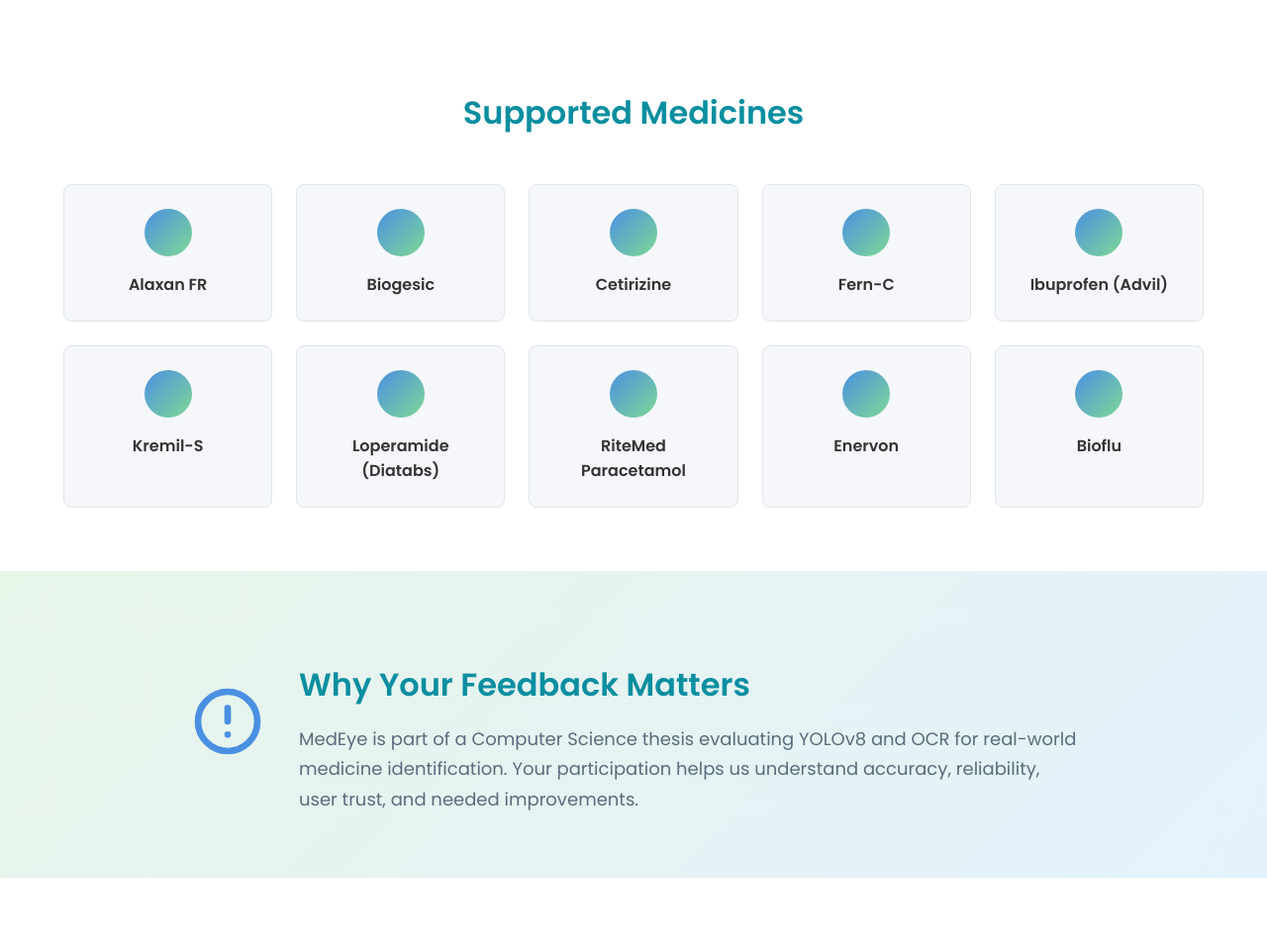
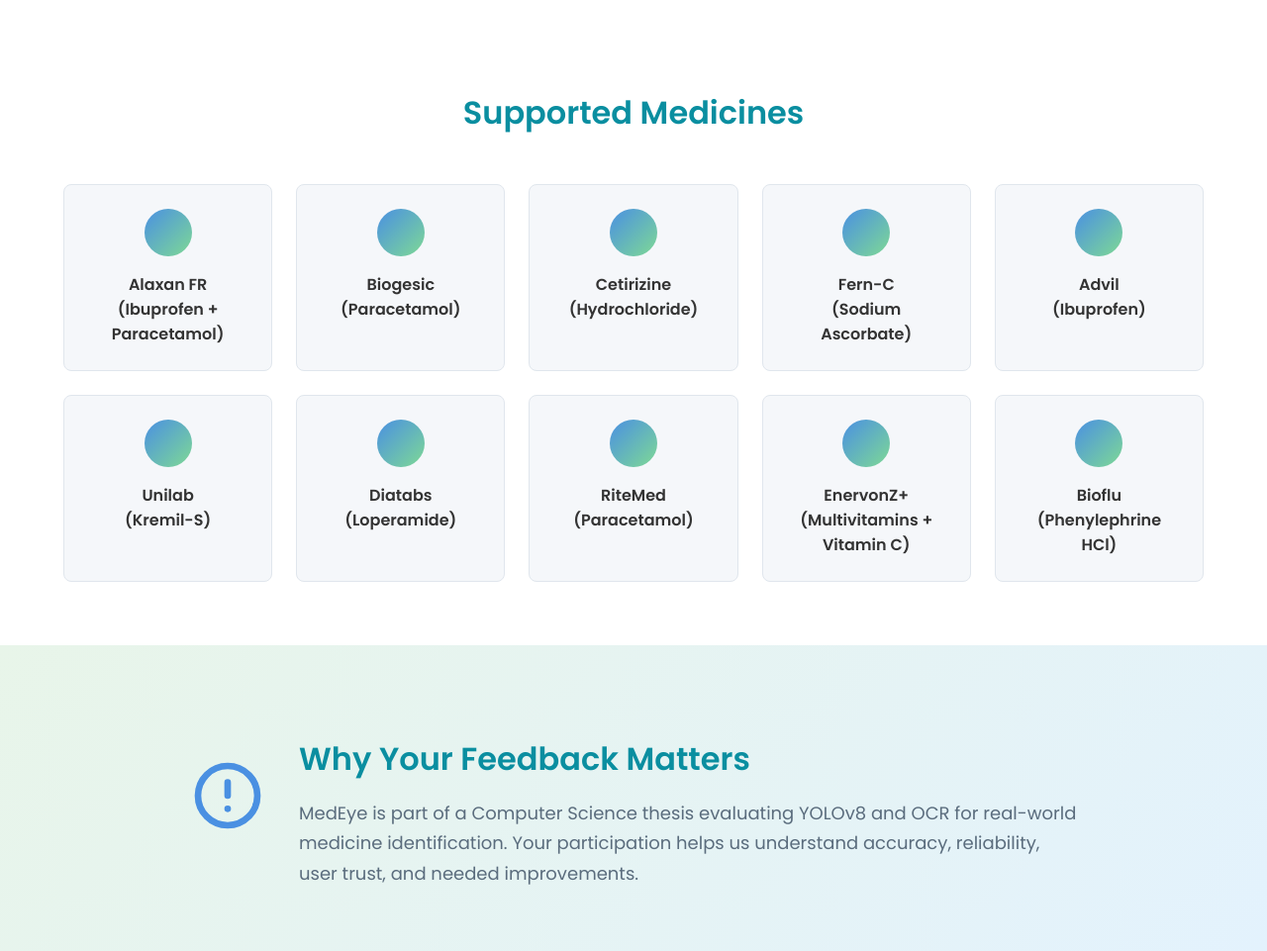
Before and after one commit to ARANNNFPS/THESIS2_MEDEYE, a Flask app: page / in a window 1280 px wide. Shown: the part 1427-2388 px from the top of the page at 99% size. Run offline with Flask 3, Linux system fonts and the light colour scheme.

Commit message:
Updated the names of the classes in the Supported Medicines' section

```diff
--- a/templates/index.html
+++ b/templates/index.html
@@ -99,43 +99,44 @@
             <div class="medicines-grid">
                 <div class="medicine-card">
                     <div class="medicine-icon"></div>
-                    <h3 class="medicine-name">Alaxan FR</h3>
+                    <h3 class="medicine-name">Alaxan FR<br>(Ibuprofen + Paracetamol) </h3>
                 </div>
                 <div class="medicine-card">
                     <div class="medicine-icon"></div>
-                    <h3 class="medicine-name">Biogesic</h3>
+                    <h3 class="medicine-name">Biogesic<br>(Paracetamol)</h3>
                 </div>
                 <div class="medicine-card">
                     <div class="medicine-icon"></div>
-                    <h3 class="medicine-name">Cetirizine</h3>
+                    <h3 class="medicine-name">Cetirizine<br>(Hydrochloride)</h3>
                 </div>
                 <div class="medicine-card">
                     <div class="medicine-icon"></div>
-                    <h3 class="medicine-name">Fern-C</h3>
+                    <h3 class="medicine-name">Fern-C<br>(Sodium Ascorbate)</h3>
                 </div>
                 <div class="medicine-card">
                     <div class="medicine-icon"></div>
-                    <h3 class="medicine-name">Ibuprofen (Advil)</h3>
+                    <h3 class="medicine-name">Advil<br>(Ibuprofen)</h3>
                 </div>
                 <div class="medicine-card">
                     <div class="medicine-icon"></div>
-                    <h3 class="medicine-name">Kremil-S</h3>
+                    <h3 class="medicine-name">Unilab<br>(Kremil-S)
+                    </h3>
                 </div>
                 <div class="medicine-card">
                     <div class="medicine-icon"></div>
-                    <h3 class="medicine-name">Loperamide (Diatabs)</h3>
+                    <h3 class="medicine-name">Diatabs<br>(Loperamide)</h3>
                 </div>
                 <div class="medicine-card">
                     <div class="medicine-icon"></div>
-                    <h3 class="medicine-name">RiteMed Paracetamol</h3>
+                    <h3 class="medicine-name">RiteMed<br>(Paracetamol)</h3>
                 </div>
                 <div class="medicine-card">
                     <div class="medicine-icon"></div>
-                    <h3 class="medicine-name">Enervon</h3>
+                    <h3 class="medicine-name">EnervonZ+<br>(Multivitamins + Vitamin C)</h3>
                 </div>
                 <div class="medicine-card">
                     <div class="medicine-icon"></div>
-                    <h3 class="medicine-name">Bioflu</h3>
+                    <h3 class="medicine-name">Bioflu<br>(Phenylephrine HCl)</h3>
                 </div>
             </div>
         </div>
```
